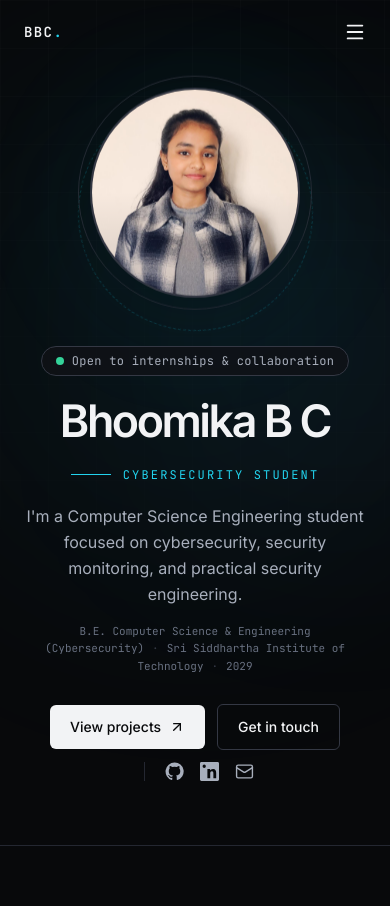
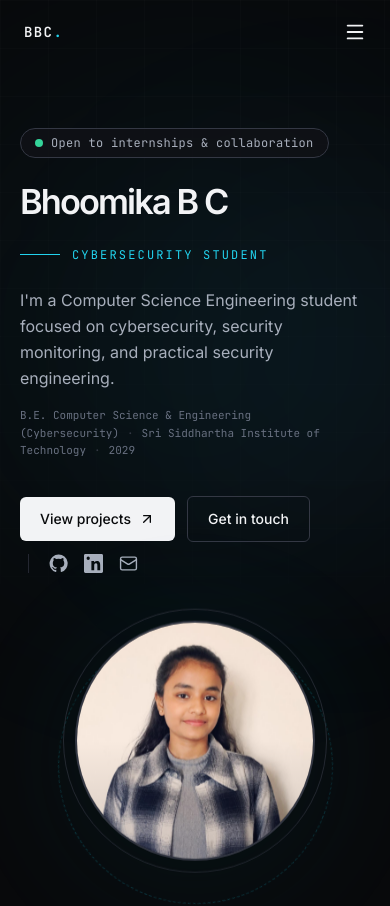
Before and after one commit to bhoomikagowda518-ops/cybersecurity-portfolio, a Next.js app: page / in a window 390 px wide. Shown: the top 906 px of the page. Built offline with nearby package versions, Linux system fonts and the light colour scheme.

Commit message:
Improve responsive hero layout

```diff
--- a/components/hero.tsx
+++ b/components/hero.tsx
@@ -34,7 +34,7 @@ export default function Hero() {
   return (
     <section
       id="home"
-      className="relative isolate overflow-hidden pt-24 pb-16 sm:pt-40 sm:pb-28"
+      className="relative isolate overflow-hidden pt-32 pb-20 sm:pt-40 sm:pb-28"
     >
       {/* Background */}
       <div className="pointer-events-none absolute inset-0 -z-10">
@@ -45,59 +45,17 @@ export default function Hero() {
         <div className="absolute right-[-120px] top-[20%] h-[350px] w-[350px] rounded-full bg-[var(--accent)]/5 blur-[120px]" />
       </div>
 
-      <div className="mx-auto max-w-6xl px-6">
-        <div className="grid items-center gap-10 sm:gap-16 lg:grid-cols-[1.15fr_0.85fr] lg:gap-20">
+      <div className="mx-auto max-w-6xl px-5 sm:px-6">
+        <div className="grid items-center gap-14 lg:grid-cols-[1.15fr_0.85fr] lg:gap-20">
 
-          {/* =====================================================
-              PHOTO
-              Mobile: appears first
-              Desktop: appears on the right
-             ===================================================== */}
-          <div
-            className="order-1 relative flex justify-center lg:order-2 lg:justify-end animate-fade-up"
-            style={{ animationDelay: '180ms' }}
-          >
-            {/* Decorative glow */}
-            <div className="absolute h-56 w-56 animate-photo-glow rounded-full bg-[var(--accent-cyan)]/10 blur-3xl sm:h-96 sm:w-96" />
-
-            {/* Rotating ring */}
-            <div className="absolute h-[235px] w-[235px] animate-spin-slow rounded-full border border-dashed border-[var(--accent-cyan)]/20 sm:h-[390px] sm:w-[390px]" />
-
-            {/* Photo */}
-            <div className="relative animate-photo-float">
-
-              {/* Outer border */}
-              <div className="absolute -inset-3 rounded-full border border-[var(--border-strong)] opacity-70" />
-
-              {/* Image container */}
-              <div className="relative h-[210px] w-[210px] overflow-hidden rounded-full border-2 border-[var(--border-strong)] bg-[var(--panel)] shadow-2xl shadow-black/20 sm:h-80 sm:w-80">
-
-                <Image
-                  src="/profile.jpg"
-                  alt="Bhoomika B C"
-                  fill
-                  priority
-                  className="object-cover"
-                  sizes="(max-width: 640px) 210px, 320px"
-                />
-
-                {/* Subtle overlay */}
-                <div className="pointer-events-none absolute inset-0 rounded-full bg-gradient-to-t from-black/15 via-transparent to-transparent" />
-              </div>
-            </div>
-          </div>
-
-          {/* =====================================================
-              LEFT / MAIN CONTENT
-              Mobile: appears after photo
-              Desktop: appears on the left
-             ===================================================== */}
-          <div className="order-2 text-center lg:order-1 lg:text-left animate-fade-up">
+          {/* LEFT */}
+          <div className="animate-fade-up">
 
             {/* Status */}
-            <div className="mb-6 inline-flex items-center gap-2 rounded-full border border-[var(--border-strong)] bg-[var(--panel)]/80 px-3.5 py-1.5 backdrop-blur sm:mb-7">
+            <div className="mb-7 inline-flex items-center gap-2 rounded-full border border-[var(--border-strong)] bg-[var(--panel)]/80 px-3.5 py-1.5 backdrop-blur">
               <span className="relative flex h-2 w-2">
                 <span className="absolute inline-flex h-full w-full animate-ping rounded-full bg-[var(--status)] opacity-60" />
+
                 <span className="relative inline-flex h-2 w-2 rounded-full bg-[var(--status)]" />
               </span>
 
@@ -107,12 +65,12 @@ export default function Hero() {
             </div>
 
             {/* Name */}
-            <h1 className="text-[clamp(2.8rem,10vw,6.4rem)] font-semibold leading-[0.95] tracking-[-0.055em] text-[var(--text)] sm:text-[clamp(3rem,7vw,6.4rem)]">
+            <h1 className="whitespace-nowrap text-[clamp(2.15rem,8.5vw,6.4rem)] font-semibold leading-[0.95] tracking-[-0.055em] text-[var(--text)]">
               {SITE.name}
             </h1>
 
             {/* Role */}
-            <div className="mt-6 flex items-center justify-center gap-3 lg:justify-start sm:mt-7">
+            <div className="mt-7 flex items-center gap-3">
               <span className="h-px w-10 bg-[var(--accent-cyan)]" />
 
               <span className="font-mono-brand text-xs uppercase tracking-[0.18em] text-[var(--accent-cyan)]">
@@ -121,14 +79,14 @@ export default function Hero() {
             </div>
 
             {/* Description */}
-            <p className="mx-auto mt-5 max-w-2xl text-base leading-relaxed text-[var(--text-muted)] sm:mt-6 sm:text-xl lg:mx-0">
+            <p className="mt-6 max-w-2xl text-base leading-relaxed text-[var(--text-muted)] sm:text-lg lg:text-xl">
               I&apos;m a Computer Science Engineering student focused on
               cybersecurity, security monitoring, and practical security
               engineering.
             </p>
 
-            {/* Education line */}
-            <p className="mx-auto mt-4 max-w-2xl font-mono-brand text-[11px] leading-relaxed text-[var(--text-faint)] sm:text-sm lg:mx-0">
+            {/* Education */}
+            <p className="mt-4 max-w-2xl font-mono-brand text-[11px] leading-relaxed text-[var(--text-faint)] sm:text-xs lg:text-sm">
               B.E. Computer Science & Engineering (Cybersecurity)
               <span className="mx-2 text-[var(--border-strong)]">·</span>
               Sri Siddhartha Institute of Technology
@@ -136,10 +94,9 @@ export default function Hero() {
               2029
             </p>
 
-            {/* Buttons + Socials */}
-            <div className="mt-7 flex flex-wrap items-center justify-center gap-3 sm:mt-9 lg:justify-start">
+            {/* Buttons */}
+            <div className="mt-9 flex flex-wrap items-center gap-3">
 
-              {/* View projects */}
               <a
                 href="#projects"
                 className="group inline-flex items-center gap-2 rounded-md bg-[var(--text)] px-5 py-3 text-sm font-medium text-[var(--bg)] transition-all duration-300 hover:-translate-y-0.5 hover:bg-[var(--accent-cyan)]"
@@ -152,7 +109,6 @@ export default function Hero() {
                 />
               </a>
 
-              {/* Contact */}
               <a
                 href="#contact"
                 className="inline-flex items-center rounded-md border border-[var(--border-strong)] px-5 py-3 text-sm font-medium text-[var(--text)] transition-all duration-300 hover:-translate-y-0.5 hover:border-[var(--accent-cyan)] hover:text-[var(--accent-cyan)]"
@@ -163,7 +119,6 @@ export default function Hero() {
               {/* Socials */}
               <div className="ml-2 flex items-center gap-4 border-l border-[var(--border)] pl-5">
 
-                {/* GitHub */}
                 <a
                   href={LINKS.github}
                   target="_blank"
@@ -174,7 +129,6 @@ export default function Hero() {
                   <GithubIcon />
                 </a>
 
-                {/* LinkedIn */}
                 <a
                   href={LINKS.linkedin}
                   target="_blank"
@@ -185,7 +139,6 @@ export default function Hero() {
                   <LinkedinIcon />
                 </a>
 
-                {/* Email */}
                 <a
                   href={`mailto:${LINKS.email}`}
                   aria-label="Email"
@@ -197,6 +150,41 @@ export default function Hero() {
               </div>
             </div>
           </div>
+
+          {/* RIGHT — PHOTO */}
+          <div
+            className="relative flex justify-center lg:justify-end animate-fade-up"
+            style={{ animationDelay: '180ms' }}
+          >
+
+            {/* Decorative glow */}
+            <div className="absolute h-64 w-64 animate-photo-glow rounded-full bg-[var(--accent-cyan)]/10 blur-3xl sm:h-96 sm:w-96" />
+
+            {/* Rotating ring */}
+            <div className="absolute h-[275px] w-[275px] animate-spin-slow rounded-full border border-dashed border-[var(--accent-cyan)]/20 sm:h-[390px] sm:w-[390px]" />
+
+            {/* Photo */}
+            <div className="relative animate-photo-float">
+
+              <div className="absolute -inset-3 rounded-full border border-[var(--border-strong)] opacity-70" />
+
+              <div className="relative h-60 w-60 overflow-hidden rounded-full border-2 border-[var(--border-strong)] bg-[var(--panel)] shadow-2xl shadow-black/20 sm:h-80 sm:w-80">
+
+                <Image
+                  src="/profile.jpg"
+                  alt="Bhoomika B C"
+                  fill
+                  priority
+                  className="object-cover"
+                  sizes="(max-width: 640px) 240px, 320px"
+                />
+
+                {/* Subtle overlay */}
+                <div className="pointer-events-none absolute inset-0 rounded-full bg-gradient-to-t from-black/15 via-transparent to-transparent" />
+
+              </div>
+            </div>
+          </div>
         </div>
       </div>
     </section>
```
